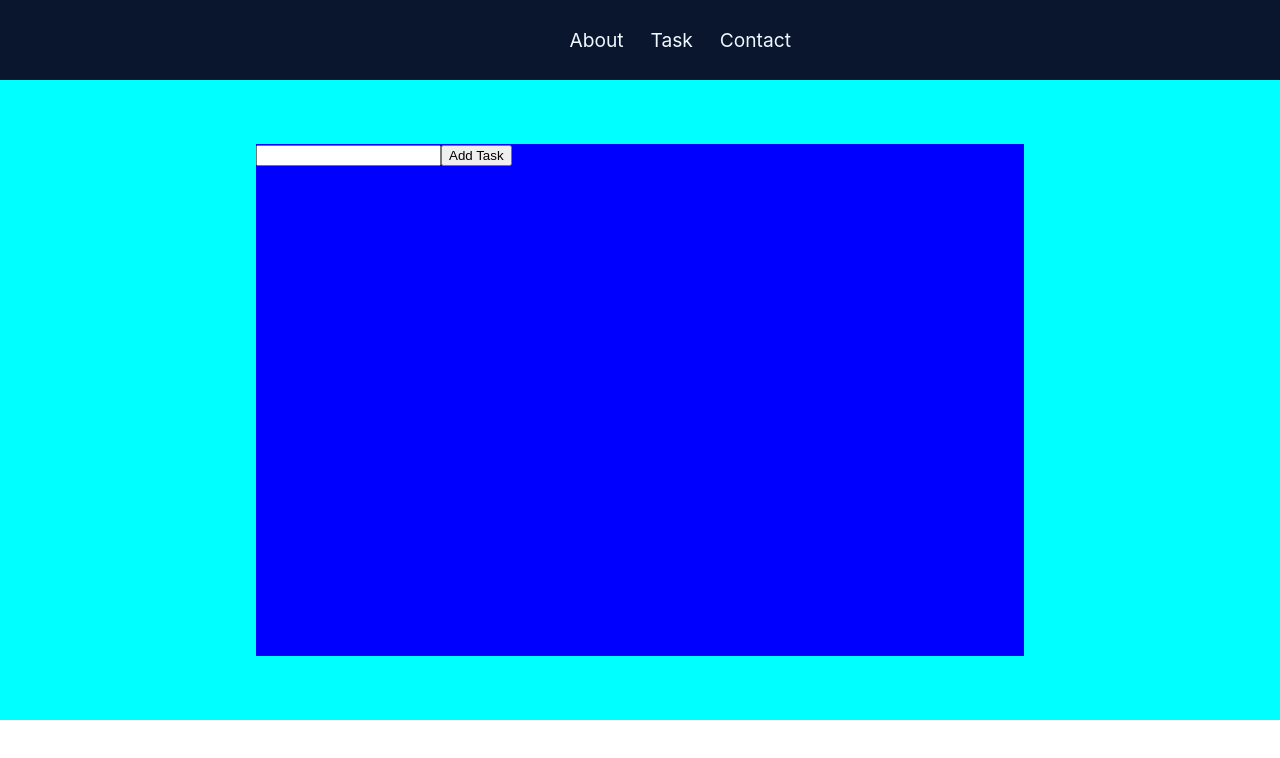
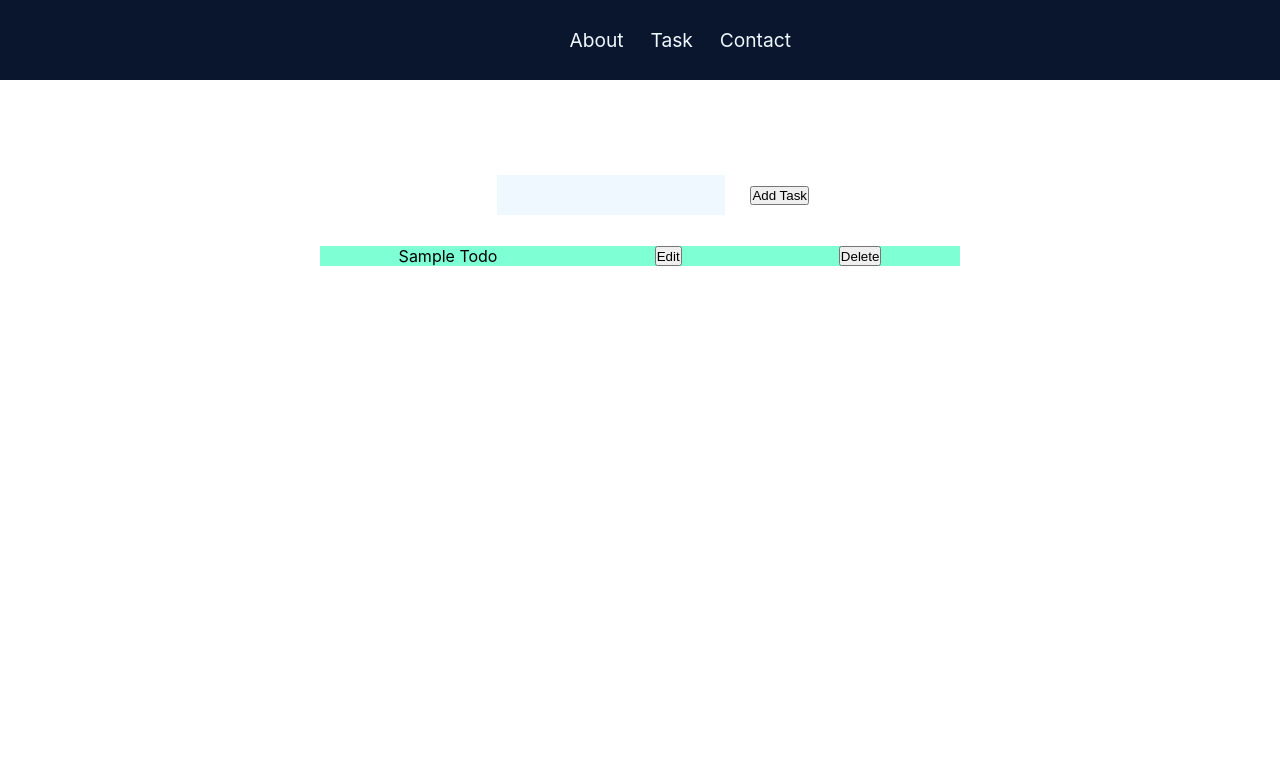
Before and after one commit to Christouccllo1/project-todo-app, a React (Create React App) app: page / in a window 1280 px wide. Shown: the top 758 px of the page. Built offline with nearby package versions, Linux system fonts and the light colour scheme.

Commit message:
created componets for todos, style them, created handlechange and addtodo

```diff
--- a/src/App.css
+++ b/src/App.css
@@ -1,3 +1,8 @@
+*{
+  margin: 0;
+  padding: 0;
+
+}
 body{
   width: 100vw;
 
@@ -19,7 +24,7 @@ nav a{
   margin: 0 2%;
 }
 main{
-  background-color: aqua;
+
   height: 80vh;
   width: 100%;
   display: flex;
@@ -27,7 +32,32 @@ main{
   align-items: center;
 }
 .app-container{
-  width: 60%;
-  background-color: blue;
+  width: 50%;
+
   height: 80%;
 }
+.InputTask {
+
+  display: flex;
+  justify-content: center;
+  height: 20%;
+  align-items: center;
+  width: 100%;
+}
+
+.InputTask input{
+  border: none;
+  margin: 2vw;
+  padding: 1vw 2vw;
+  background-color: aliceblue;
+}
+.Todos{
+
+  height: 80%;
+}
+
+.Todo{
+  background-color: aquamarine;
+  display: flex;
+  justify-content: space-around;
+}
--- a/src/App.js
+++ b/src/App.js
@@ -1,17 +1,35 @@
-import logo from './logo.svg';
+
+
 import './App.css';
 import { useState } from 'react';
 import Header from './Components/Header';
 import InputTask from './Components/InputTask';
+import Todos from './Components/Todos';
 
 function App() {
-  const [count, setCount]=useState(0)
+  // const [Todos, setTodos] = useState([])
+  const [InputTodo, setInputTodo] = useState("")
+
+  let addTodo = (task) => {
+    let todo = {
+      id: Date.now(),
+      Task: task,
+      statusType: "active"
+    }
+  }
+
+  let handleChange = (e) => {
+    setInputTodo(e.target.value)
+  }
+
   return (
     <div className="App">
+      <h1>{InputTodo}</h1>
       <Header></Header>
       <main>
         <div className="app-container">
-          <InputTask></InputTask>
+          <InputTask handleChange={handleChange}></InputTask>
+          <Todos></Todos>
         </div>
       </main>
     </div>
--- a/src/Components/InputTask.jsx
+++ b/src/Components/InputTask.jsx
@@ -1,7 +1,8 @@
-function InputTask(){
+function InputTask(props){
     return(
         <div className="InputTask">
-            <input type="text" />
+            <input type="text" onChange={(e)=>props.handleChange(e)} />
+
             <button>Add Task</button>
         </div>
     )
--- a/src/Components/Todo.jsx
+++ b/src/Components/Todo.jsx
@@ -1,7 +1,9 @@
 function Todo(){
     return(
         <div className="Todo">
-
+            <p>Sample Todo</p>
+            <button>Edit</button>
+            <button>Delete</button>
         </div>
     )
 }
--- a/src/Components/Todos.jsx
+++ b/src/Components/Todos.jsx
@@ -1,7 +1,11 @@
+import Todo from "./Todo"
+
 function Todos(){
     return(
         <div className="Todos">
+          <Todo></Todo>
 
         </div>
     )
 }
+export default Todos
```
